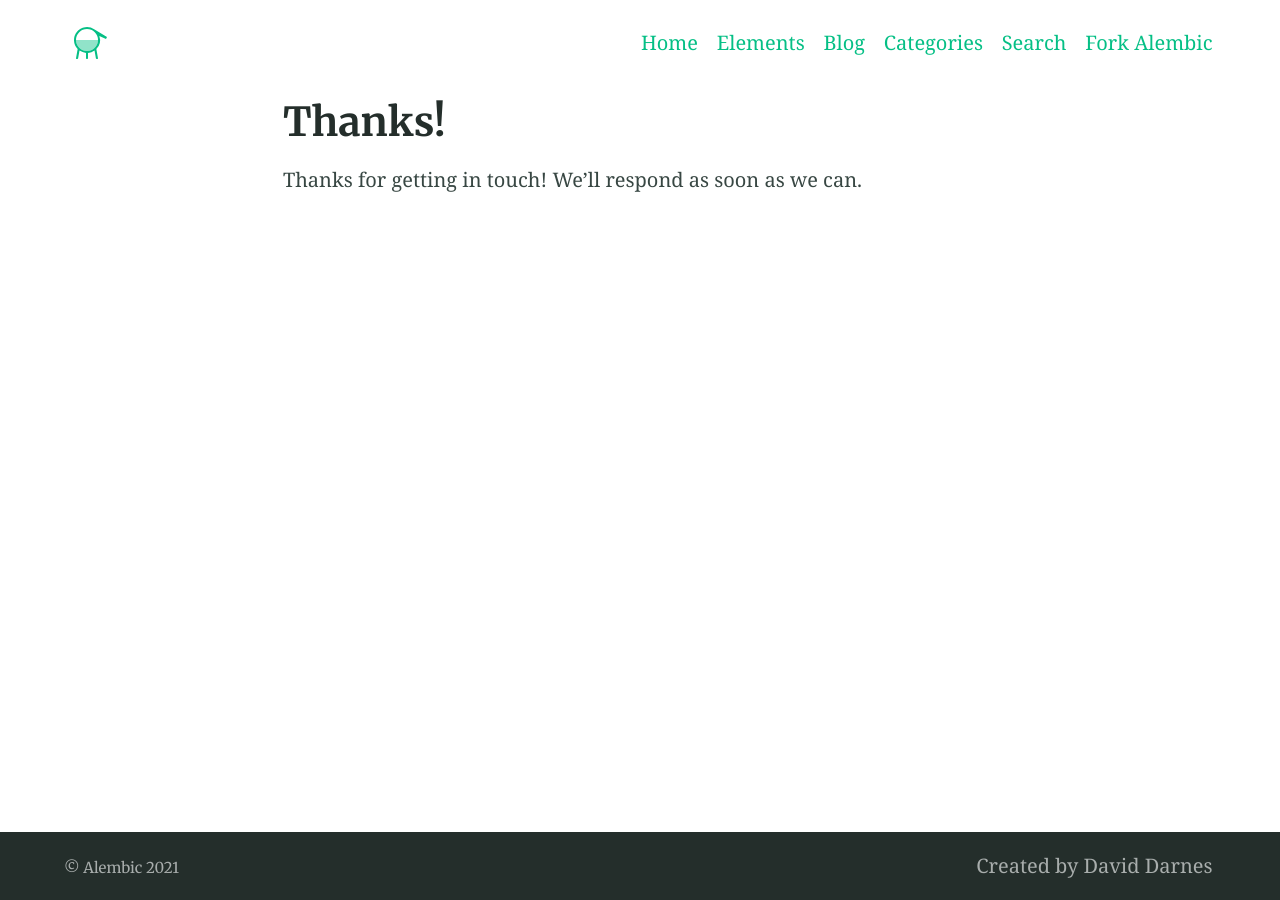
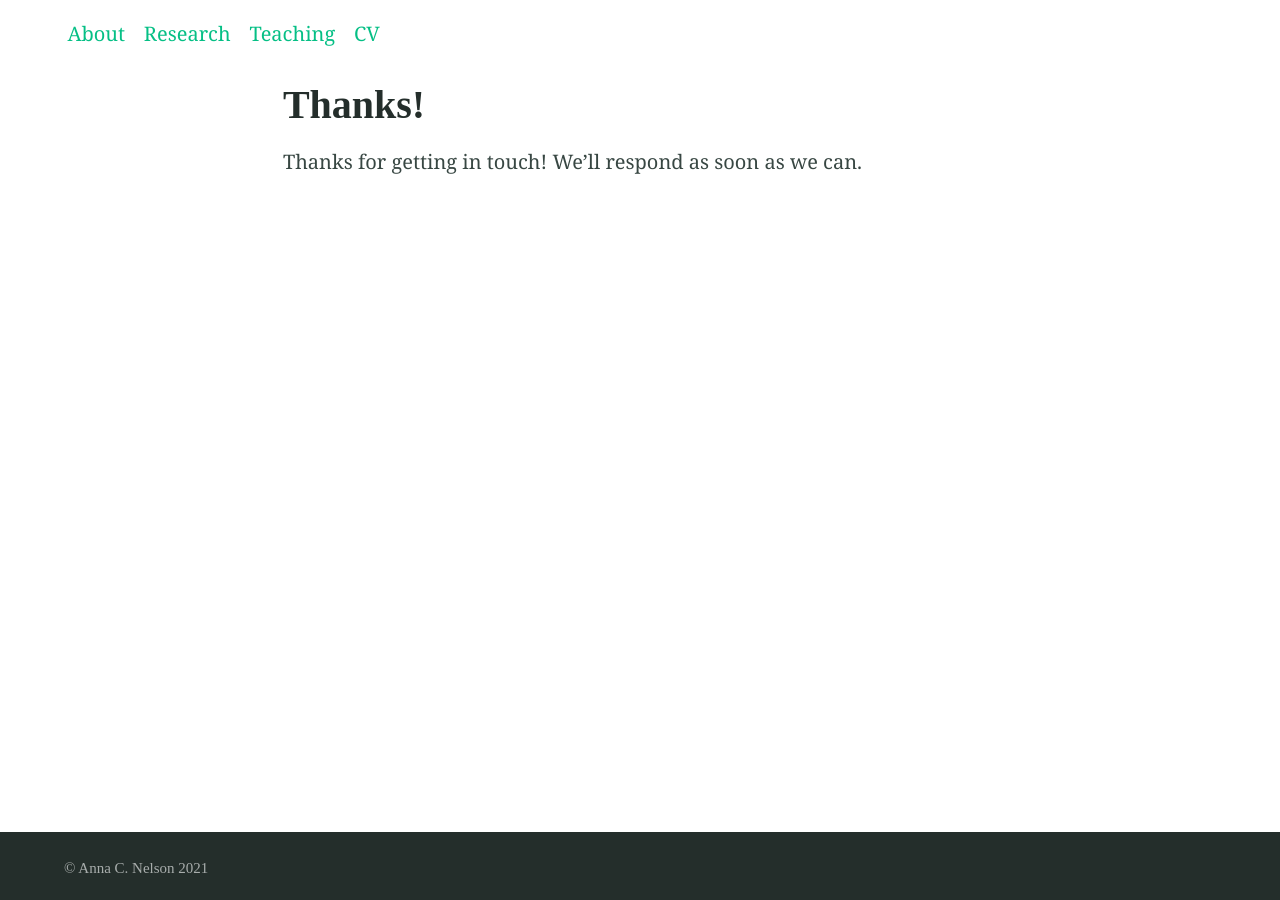
Before and after one commit to kathrynglink/kathrynglink.github.io, a Jekyll site: the page built from thanks.md, in a window 1280 px wide. Built offline with Jekyll 4.4.1, drawn with Linux system fonts in a browser that asks for light colours.

Commit message:
Update _config.yml

```diff
--- a/_config.yml
+++ b/_config.yml
@@ -39,15 +39,13 @@ paginate: 2 # jekyll-paginate > items per page
 paginate_path: blog/page:num # jekyll-paginate > blog page
 jekyll-mentions: https://twitter.com # jekyll-mentions > service used when @replying
 twitter:
-  username: DavidDarnes # jekyll-seo-tag > Owners twitter username
-author: DavidDarnes # jekyll-seo-tag > default author
+  username: anna_c_nelson # jekyll-seo-tag > Owners twitter username
+author: AnnaNelson # jekyll-seo-tag > default author
 social: # jekyll-seo-tag > social overrides
-  name: David Darnes # jekyll-seo-tag > real name
+  name: Anna C. Nelson # jekyll-seo-tag > real name
   links:  # jekyll-seo-tag > social aliases (sameAs)
-    - https://twitter.com/DavidDarnes
-    - https://www.facebook.com/daviddarnes
-    - https://www.linkedin.com/in/daviddarnes
-    - https://github.com/daviddarnes
+    - https://twitter.com/anna_c_nelson
+    - https://www.linkedin.com/in/anna-nelson-a4308316a
 # markdown: CommonMark # Markdown parse settings, CommonMark performs slightly better an others in build time
 # commonmark:
   # options: ["SMART", "FOOTNOTES"]
@@ -93,13 +91,13 @@ defaults:
 # 7. Site settings
 encoding: utf-8 # Make sure the encoding is right
 lang: en-GB # Set the site language
-title: "Alembic" # Site name or title, also used in jekyll-seo-tag
-logo: "/assets/logos/logo.svg" # Site logo, also used in jekyll-seo-tag
-description: "Alembic is a starting point for Jekyll projects. Rather than starting from scratch, this boilerplate is designed to get the ball rolling immediately" # Site description and default description, also used in jekyll-seo-tag
-url: "https://alembic.darn.es" # Site url, also used in jekyll-seo-tag
+title: "Anna C. Nelson" # Site name or title, also used in jekyll-seo-tag
+#logo: "/assets/logos/logo.svg" # Site logo, also used in jekyll-seo-tag
+description: "William W. Elliott Assistant Research Professor" # Site description and default description, also used in jekyll-seo-tag
+#url: # Site url, also used in jekyll-seo-tag
 baseurl: ""
-repo: "https://github.com/daviddarnes/alembic"
-email: "me@daviddarnes.com"
+repo: "https://github.com/annacnelson/annacnelson"
+email: "anelson@math.duke.edu"
 # disqus: "alembic-1" # Blog post comments, uncomment the option and set the site ID from your Disqus account
 # date_format: "%-d %B %Y" # Blog post date formatting using placeholder formatting
 # google_analytics: ""
@@ -109,41 +107,37 @@ email: "me@daviddarnes.com"
 css_inline: true # Will insert all styles into a single <style> block in the <head> element and remove the style <link> reference
 
 # 8. Site favicons & manifest icons
-favicons: # Favicons are also used in the manifest file. Syntax is 'size: path'
-  16: '/assets/logos/logo@16px.png'
-  32: '/assets/logos/logo@32px.png'
-  96: '/assets/logos/logo@96px.png'
-  120: '/assets/logos/logo@120px.png'
-  144: '/assets/logos/logo@144px.png'
-  180: '/assets/logos/logo@180px.png'
-  512: '/assets/logos/logo@512px.png'
-  1024: '/assets/logos/logo@1024px.png'
+favicons: false # Favicons are also used in the manifest file. Syntax is 'size: path'
+ # 16: '/assets/logos/logo@16px.png'
+ # 32: '/assets/logos/logo@32px.png'
+ # 96: '/assets/logos/logo@96px.png'
+ # 120: '/assets/logos/logo@120px.png'
+ # 144: '/assets/logos/logo@144px.png'
+ # 180: '/assets/logos/logo@180px.png'
+ # 512: '/assets/logos/logo@512px.png'
+ # 1024: '/assets/logos/logo@1024px.png'
 
 # 9. Site navigation
 navigation_header:
-- title: Home
+- title: About
   url: /
-- title: Elements
-  url: /elements/
-- title: Blog
-  url: /blog/
-- title: Categories
-  url: /categories/
-- title: Search
-  url: /search/
-- title: Fork Alembic
-  url: https://github.com/daviddarnes/alembic
+- title: Research
+  url: /research/
+- title: Teaching
+  url: /teaching/
+- title: CV
+  url: /Link_CV_new.pdf
 
 navigation_footer:
-- title: Created by David Darnes
-  url: https://darn.es
+- title:
+  url:
 
 social_links: # Appears in sidebar. Set the urls then uncomment and comment out as desired
-  Twitter: https://twitter.com/DavidDarnes
-  LinkedIn: https://www.linkedin.com/in/daviddarnes
-  GitHub: https://github.com/daviddarnes
-  link: https://darn.es
-  RSS: /feed.xml
+  Twitter: https://twitter.com/anna_c_nelson
+  LinkedIn: https://www.linkedin.com/in/anna-nelson-a4308316a
+ # GitHub: https://github.com/daviddarnes
+  link: https://scholars.duke.edu/person/anna.nelson
+ # RSS: /feed.xml
 
 sharing_links: # Appear at the bottom of single blog posts, add as desired. The value can be 'true' or the desired button colour
   Twitter: "#0d94e7"
@@ -158,4 +152,5 @@ fonts:
   preconnect_urls:
     - https://fonts.gstatic.com
   font_urls:
-    - https://fonts.googleapis.com/css2?family=Merriweather:wght@400;700&display=swap
+    - https://fonts.googleapis.com/css?family=Lato%3A300%2C300italic%2C400%2C400italic%2C700%2C700italic&display=swap
+    #https://fonts.googleapis.com/css2?family=Lato:wght@400;700&display=swap
```
